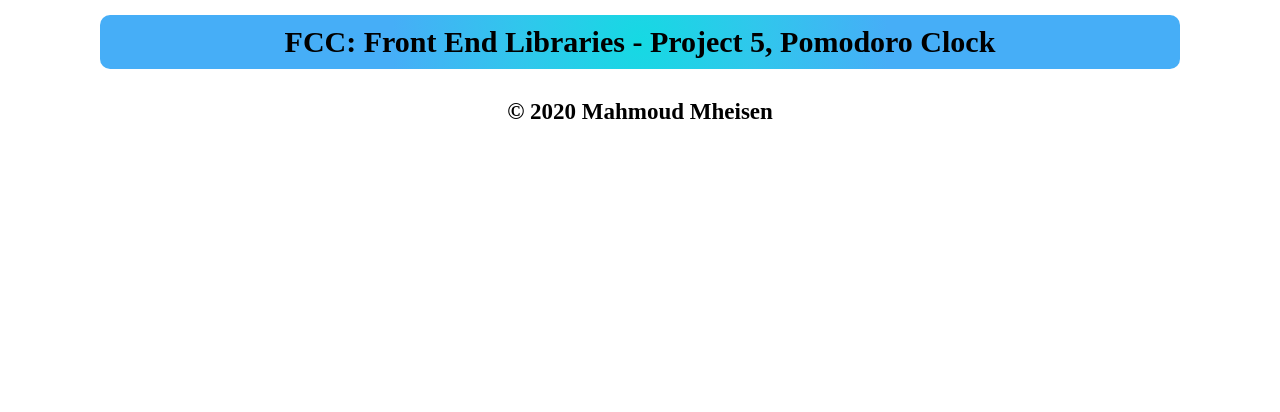
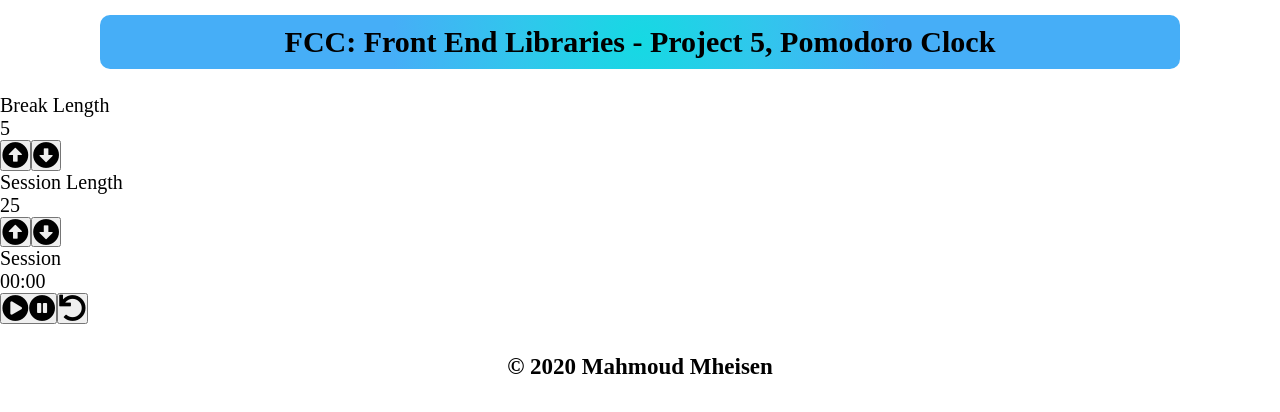
Before and after one commit to mahmoudmheisen91/react-pomodoro-clock, a React (Create React App) app: page / in a window 1280 px wide. Shown: the top 412 px of the page. Built offline with nearby package versions, Linux system fonts and the light colour scheme; the HTML template or start-up script is replaced by a standard one.

Commit message:
add control and display comps

```diff
--- a/public/index.html
+++ b/public/index.html
@@ -31,6 +31,12 @@
       href="https://fonts.googleapis.com/css?family=Roboto:400,500,700,900&display=swap"
       rel="stylesheet"
     />
+    <link
+      rel="stylesheet"
+      href="https://use.fontawesome.com/releases/v5.8.1/css/all.css"
+      integrity="sha384-50oBUHEmvpQ+1lW4y57PTFmhCaXp0ML5d60M1M7uH2+nqUivzIebhndOJK28anvf"
+      crossorigin="anonymous"
+    />
   </head>
   <body>
     <div id="root"></div>
--- a/src/components/PomodoroComp.js
+++ b/src/components/PomodoroComp.js
@@ -1,12 +1,70 @@
 import React from "react";
+
+let ControlComp = props => {
+  return (
+    <div className={props.controlClass}>
+      <div id={props.id}>{props.text}</div>
+      <div id={props.valueID}>{props.value}</div>
+      <button id={props.btn1ID}>
+        <i className="fas fa-arrow-alt-circle-up fa-2x icon"></i>
+      </button>
+      <button id={props.btn2ID}>
+        <i className="fas fa-arrow-alt-circle-down fa-2x icon"></i>
+      </button>
+    </div>
+  );
+};
+
+let DisplayComp = props => {
+  return (
+    <div id="display">
+      <div id={"timer-label"}>{"Session"}</div>
+      <div id={"time-left"}>{props.timeLeft}</div>
+      <button id={"start_stop"}>
+        <i class="fas fa-play-circle fa-2x icon"></i>
+        <i class="fas fa-pause-circle fa-2x icon"></i>
+      </button>
+      <button id={"reset"}>
+        <i className="fas fa-undo fa-2x icon"></i>
+      </button>
+    </div>
+  );
+};
 
 class PomodoroComp extends React.Component {
   constructor(props) {
     super(props);
+    this.state = {};
   }
 
   render() {
-    return <div></div>;
+    return (
+      <div>
+        <ControlComp
+          controlClass={"BreakControl"}
+          id={"break-label"}
+          text={"Break Length"}
+          valueID={"break-length"}
+          value={5}
+          btn1ID={"break-increment"}
+          btn2ID={"break-decrement"}
+          btn1Text={"+inc"}
+          btn2Text={"-dec"}
+        />
+        <ControlComp
+          controlClass={"SessionControl"}
+          id={"session-label"}
+          text={"Session Length"}
+          valueID={"session-length"}
+          value={25}
+          btn1ID={"session-increment"}
+          btn2ID={"session-decrement"}
+          btn1Text={"+inc"}
+          btn2Text={"-dec"}
+        />
+        <DisplayComp timeLeft={"00:00"} />
+      </div>
+    );
   }
 }
 
```
